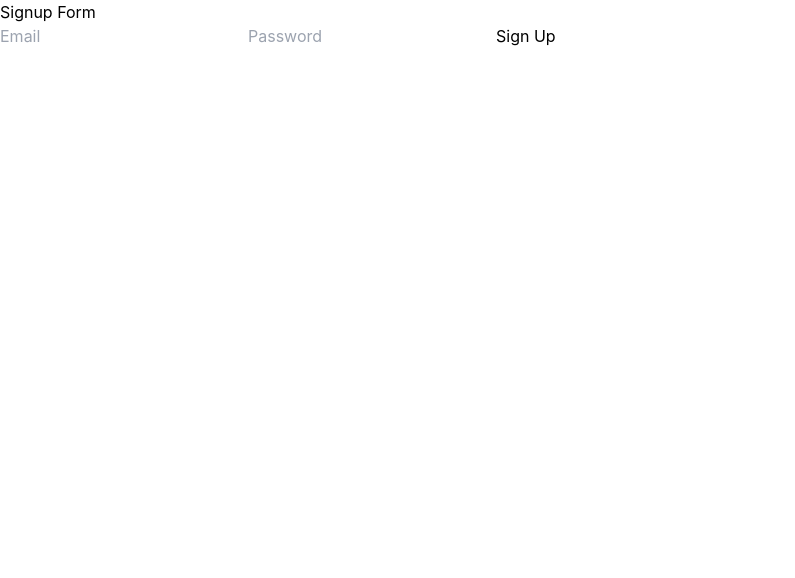
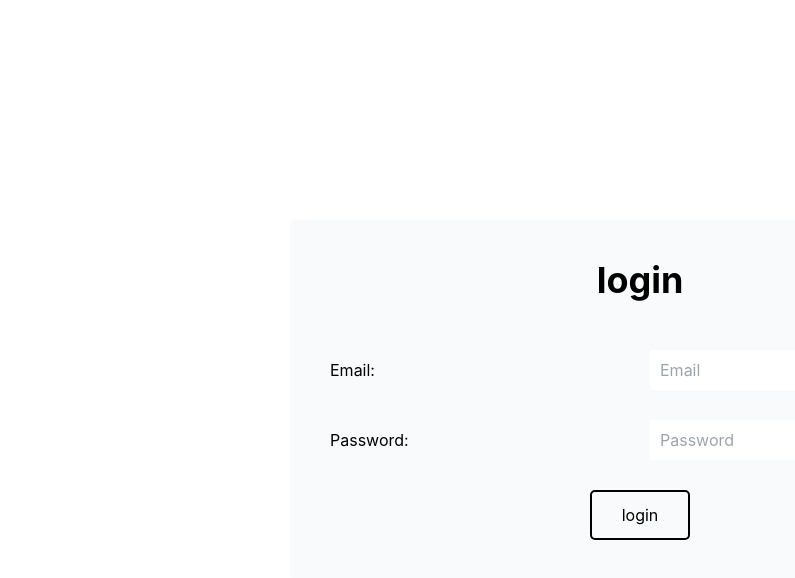
Before and after one commit to SajjadMashhadi/property-sale, a React (Vite) app: page /login in a window 1280 px wide. Shown: the top 578 px of the page, without its empty margins (0-795 px from the left). Built offline with nearby package versions, Linux system fonts and the light colour scheme.

Commit message:
fix a type issue for submit form in login page

```diff
--- /dev/null
+++ b/src/components/signup.tsx
@@ -0,0 +1,82 @@
+import { useState } from "react";
+
+interface user {
+  email: string;
+  password: string;
+}
+
+export default function Signup({ registerType }: { registerType: string }) {
+  const [formData, setFormData] = useState<user>({
+    email: "",
+    password: "",
+  });
+
+  function handleSubmit(e: React.FormEvent<HTMLFormElement>) {
+    e.preventDefault();
+    if (registerType === "login") {
+      fetch("http://localhost:3000/login", {
+        method: "POST",
+        headers: { "Content-Type": "application/json" },
+        body: JSON.stringify(formData),
+      })
+        .then((res) => res.json())
+        .then((data) => console.log(data));
+    } else {
+      fetch("http://localhost:3000/users", {
+        method: "POST",
+        headers: { "Content-Type": "application/json" },
+        body: JSON.stringify(formData),
+      })
+        .then((res) => res.json())
+        .then((data) => console.log(data));
+    }
+  }
+
+  function handleChange(e: React.ChangeEvent<HTMLInputElement>) {
+    setFormData({ ...formData, [e.currentTarget.name]: e.currentTarget.value });
+  }
+
+  return (
+    <div className="w-full h-screen flex flex-col justify-center justify-items-center items-center">
+      <div className="w-[700px] flex flex-col gap-[50px] bg-gray-50 p-[40px] border-none rounded-[5px]">
+        <h1 className="text-4xl  font-bold text-center">{registerType}</h1>
+        <form
+          className="flex flex-col gap-[30px]"
+          onSubmit={(e) => handleSubmit(e)}
+        >
+          <div className="flex flex-row justify-between items-center">
+            <label htmlFor="email">Email:</label>
+            <input
+              className="w-[300px] h-[40px] p-[10px]"
+              type="text"
+              placeholder="Email"
+              value={formData.email}
+              name="email"
+              onChange={(e) => handleChange(e)}
+            ></input>
+          </div>
+          <div className="flex flex-row justify-between items-center">
+            <label htmlFor="password">Password:</label>
+            <input
+              className="w-[300px] h-[40px] p-[10px]"
+              type="text"
+              placeholder="Password"
+              value={formData.password}
+              name="password"
+              onChange={(e) => handleChange(e)}
+            ></input>
+          </div>
+          <div className="flex flex-row justify-center">
+            <button
+              disabled={!formData.email || !formData.password}
+              className="w-[100px] h-[50px] text-center rounded-[5px] border-solid border-black border-[2px] hover:bg-black hover:text-white disabled:hover:text-gray-500 disabled:hover:bg-inherit"
+              type="submit"
+            >
+              {registerType}
+            </button>
+          </div>
+        </form>
+      </div>
+    </div>
+  );
+}
--- a/src/components/signup/signup.tsx
+++ /dev/null
@@ -1,63 +0,0 @@
-import { useState } from "react";
-
-interface user {
-  email: string;
-  password: string;
-}
-
-export default function Signup({ registerType }: { registerType: string }) {
-  const [formData, setFormData] = useState<user>({
-    email: "",
-    password: "",
-  });
-
-  const handleSubmit: React.FormEventHandler<HTMLInputElement> = (e) => {
-    e.preventDefault();
-    if (registerType === "login") {
-      fetch("http://localhost:3000/login", {
-        method: "POST",
-        headers: { "Content-Type": "application/json" },
-        body: JSON.stringify(formData),
-      })
-        .then((res) => res.json())
-        .then((data) => console.log(data));
-    } else {
-      fetch("http://localhost:3000/users", {
-        method: "POST",
-        headers: { "Content-Type": "application/json" },
-        body: JSON.stringify(formData),
-      })
-        .then((res) => res.json())
-        .then((data) => console.log(data));
-    }
-  };
-
-  function handleChange(e: React.ChangeEvent<HTMLInputElement>) {
-    setFormData({ ...formData, [e.currentTarget.name]: e.currentTarget.value });
-  }
-
-  return (
-    <div>
-      <h1>Signup Form</h1>
-      <form className="login-form" onSubmit={(e: any) => handleSubmit(e)}>
-        <input
-          type="text"
-          placeholder="Email"
-          value={formData.email}
-          name="email"
-          onChange={(e) => handleChange(e)}
-        ></input>
-        <input
-          type="text"
-          placeholder="Password"
-          value={formData.password}
-          name="password"
-          onChange={(e) => handleChange(e)}
-        ></input>
-        <button className="login-btn" type="submit">
-          Sign Up
-        </button>
-      </form>
-    </div>
-  );
-}
--- a/src/main.tsx
+++ b/src/main.tsx
@@ -5,7 +5,7 @@ import App from "./App.tsx";
 import "./index.css";
 import Houses from "./components/houses.tsx";
 import House from "./components/house.tsx";
-import Signup from "./components/signup/signup.tsx";
+import Signup from "./components/signup.tsx";
 
 const router = createBrowserRouter([
   {
```
